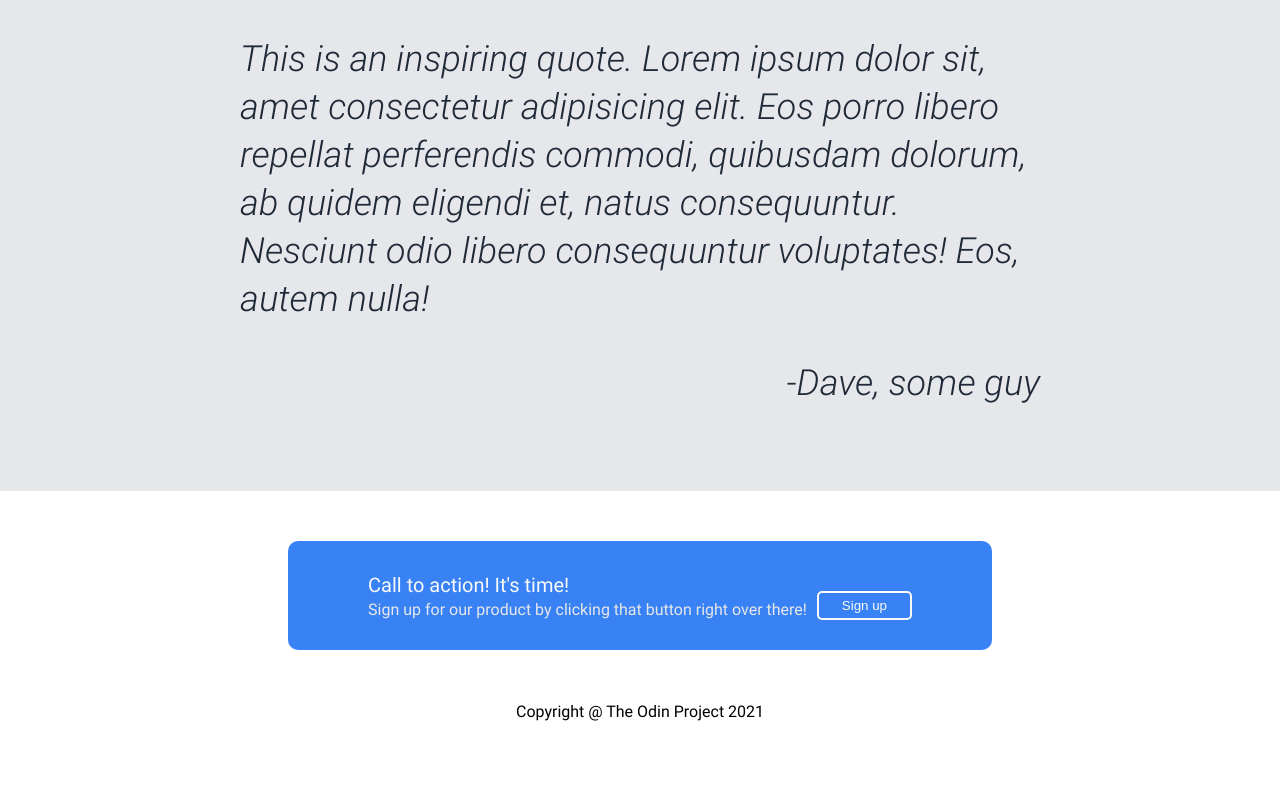
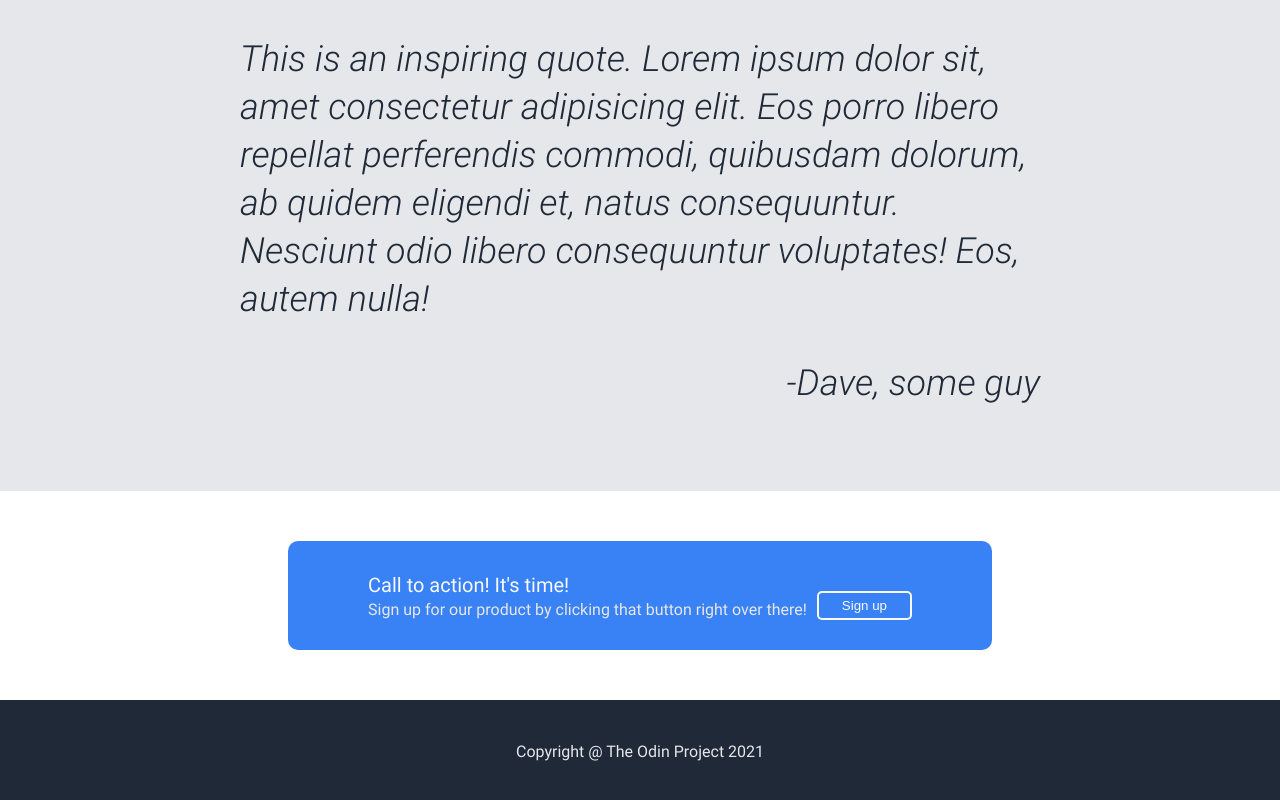
Before and after one commit to DanielTod/Landing-Page, a plain HTML site: page index.html in a window 1280 px wide. Shown: the part 1099-1899 px from the top of the page. Before the commit the page ends 1821 px from the top, so only its background shows below. Drawn offline with Linux system fonts and the light colour scheme.

Commit message:
Added styling to footer

```diff
--- a/style.css
+++ b/style.css
@@ -52,7 +52,7 @@ body {
 
 /* Shared colors and sizes */
 
-.header, .hero {
+.header, .hero, .footer {
     background-color: #1f2937;
     color: #f9faf8;
 }
@@ -310,3 +310,14 @@ button:hover {
     font-size: 20px;
     color: #f9faf8;
 }
+
+
+/* Footer styling */
+
+.footer {
+    display: flex;
+    justify-content: center;
+    align-items: center;
+    padding: 40px 0px;
+    color: #e5e7eb;
+}
```
